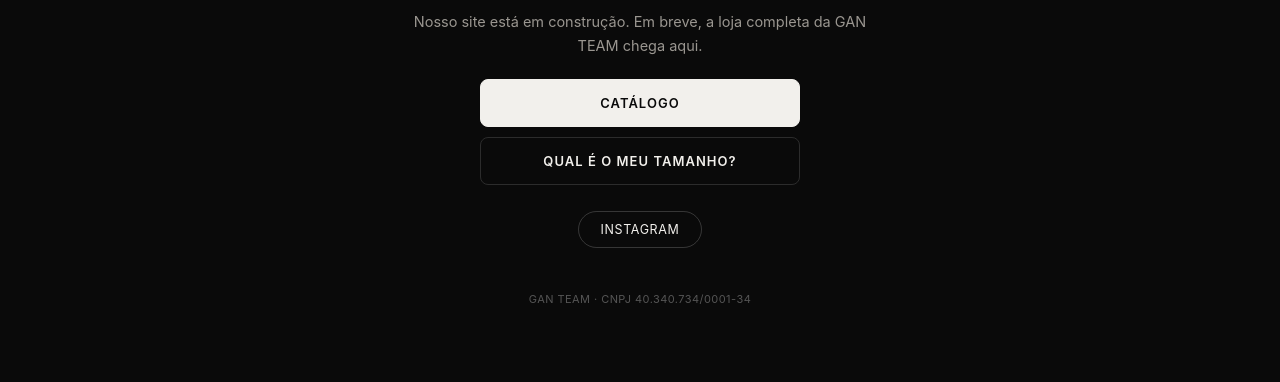
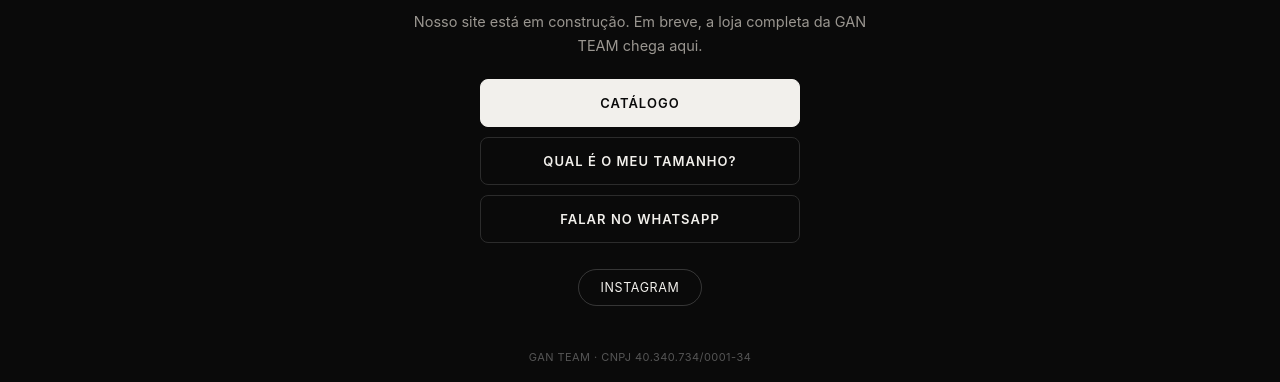
Before and after one commit to ganteam93/Gan-Team, a plain HTML site: page index.html in a window 1280 px wide. Shown: the part 742-1124 px from the top of the page. Before the commit the page ends 1066 px from the top, so only its background shows below. Drawn offline with Linux system fonts and the light colour scheme.

Commit message:
Home: botao WhatsApp

```diff
--- a/index.html
+++ b/index.html
@@ -98,6 +98,7 @@
     <nav class="links" aria-label="Atalhos">
       <a class="main" href="/lookbook/">Catálogo</a>
       <a href="/tamanho/">Qual é o meu tamanho?</a>
+      <a href="https://wa.me/5511966229264" target="_blank" rel="noopener">Falar no WhatsApp</a>
     </nav>
     <div class="social">
       <a href="https://instagram.com/gan.team" target="_blank" rel="noopener">Instagram</a>
```
